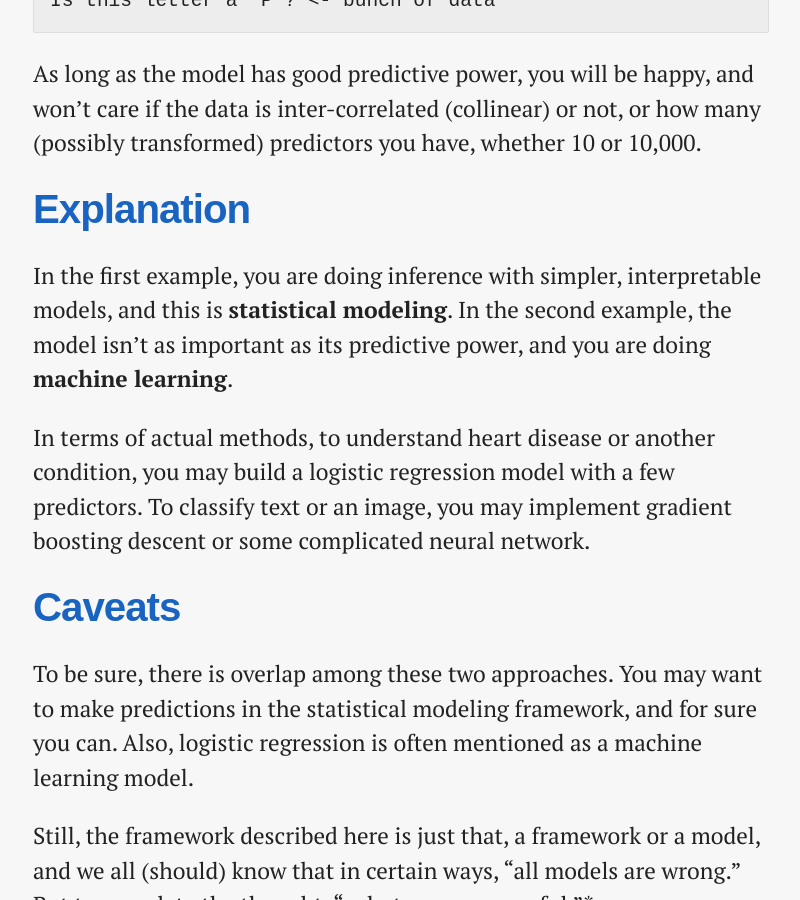
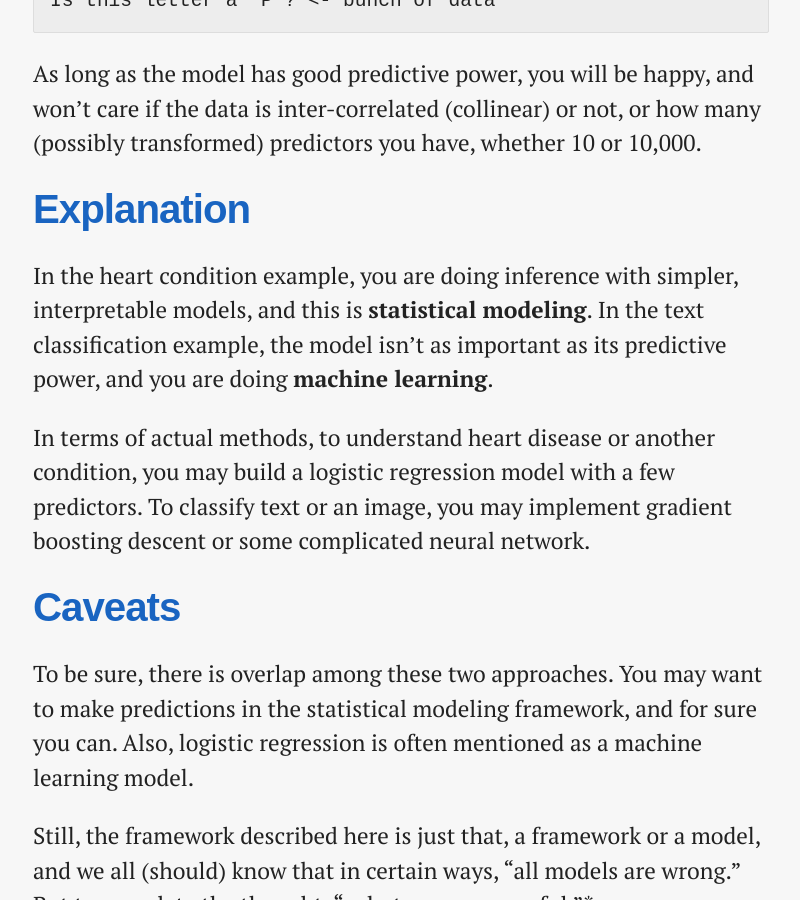
Before and after one commit to pavopax/pavopax.github.io, a Jekyll site: the page built from _posts/2016-07-12-statistical-modeling-vs-machine-learning.md, in a window 1280 px wide and 900 px high, scrolled down 1341 px. Shown: the whole window, without its empty margins (239-1039 px from the left). Built offline with Jekyll 4.4.1, drawn with Linux system fonts in a browser that asks for light colours; nearby versions of some CDN libraries; library files that are not in the unit come from our copies.

Commit message:
[tweak] minor edit

```diff
--- a/_posts/2016-07-12-statistical-modeling-vs-machine-learning.md
+++ b/_posts/2016-07-12-statistical-modeling-vs-machine-learning.md
@@ -41,10 +41,10 @@ transformed) predictors you have, whether 10 or 10,000.
 
 ## Explanation
 
-In the first example, you are doing inference with simpler, interpretable
-models, and this is **statistical modeling**. In the second example, the model
-isn't as important as its predictive power, and you are doing **machine
-learning**.
+In the heart condition example, you are doing inference with simpler, interpretable
+models, and this is **statistical modeling**. In the text classification
+example, the model isn't as important as its predictive power, and you are
+doing **machine learning**.
 
 In terms of actual methods, to understand heart disease or another condition,
 you may build a logistic regression model with a few predictors. To classify
```
